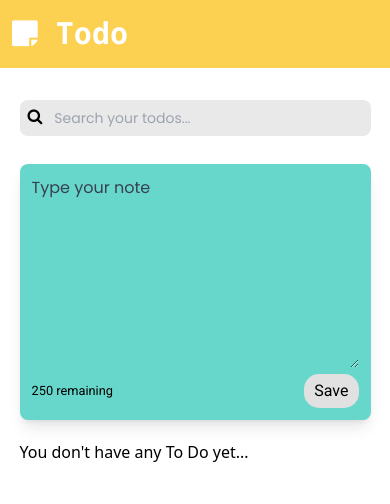
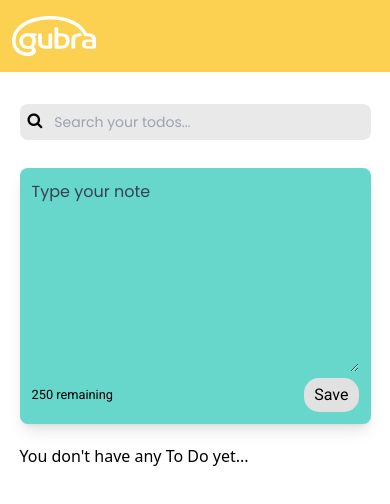
Before and after one commit to nicoquiroga90/gubra-todo-app, a React (Create React App) app: page /todo in a window 390 px wide. Shown: the top 504 px of the page. Built offline with nearby package versions, Linux system fonts and the light colour scheme; the HTML template or start-up script is replaced by a standard one.

Commit message:
Added icons and adding responsiveness

```diff
--- a/src/components/Navbar.jsx
+++ b/src/components/Navbar.jsx
@@ -5,8 +5,7 @@ export default function Navbar () {
         <div className="flex justify-between gap-10 items-center bg-[#fbbd04b0] py-4 px-3 text-white">
             <Link to="/">
             <h4 className="font-mono font-bold text-3xl">
-                <i className="fa fa-sticky-note"></i> Todo
-                <i className="fa fa-shirt"></i>
+               <img src="/gubra_logo_white_banner.svg" alt="Gubra Logo" className="h-10" />
             </h4>
             </Link>
         </div>
```
